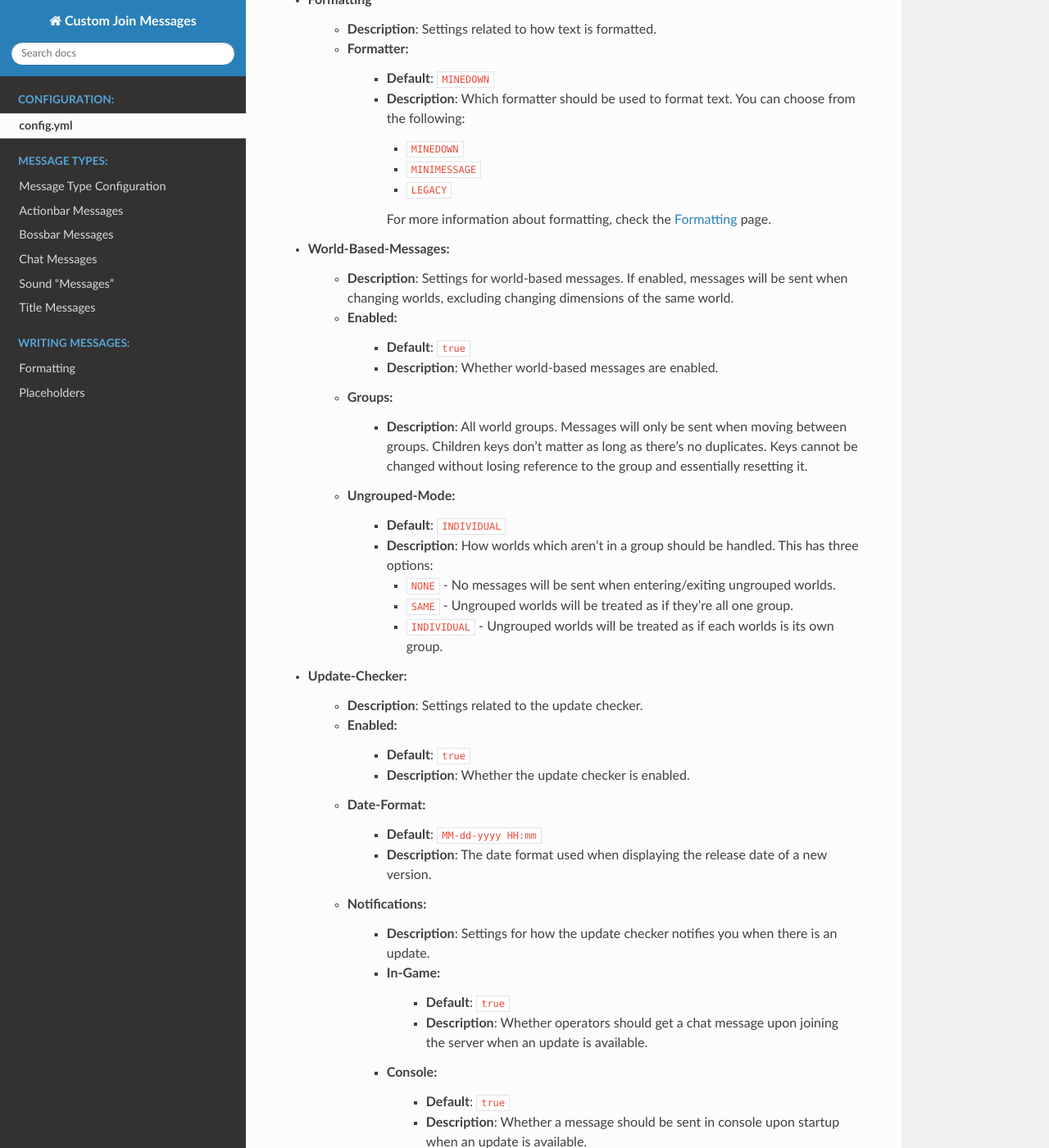
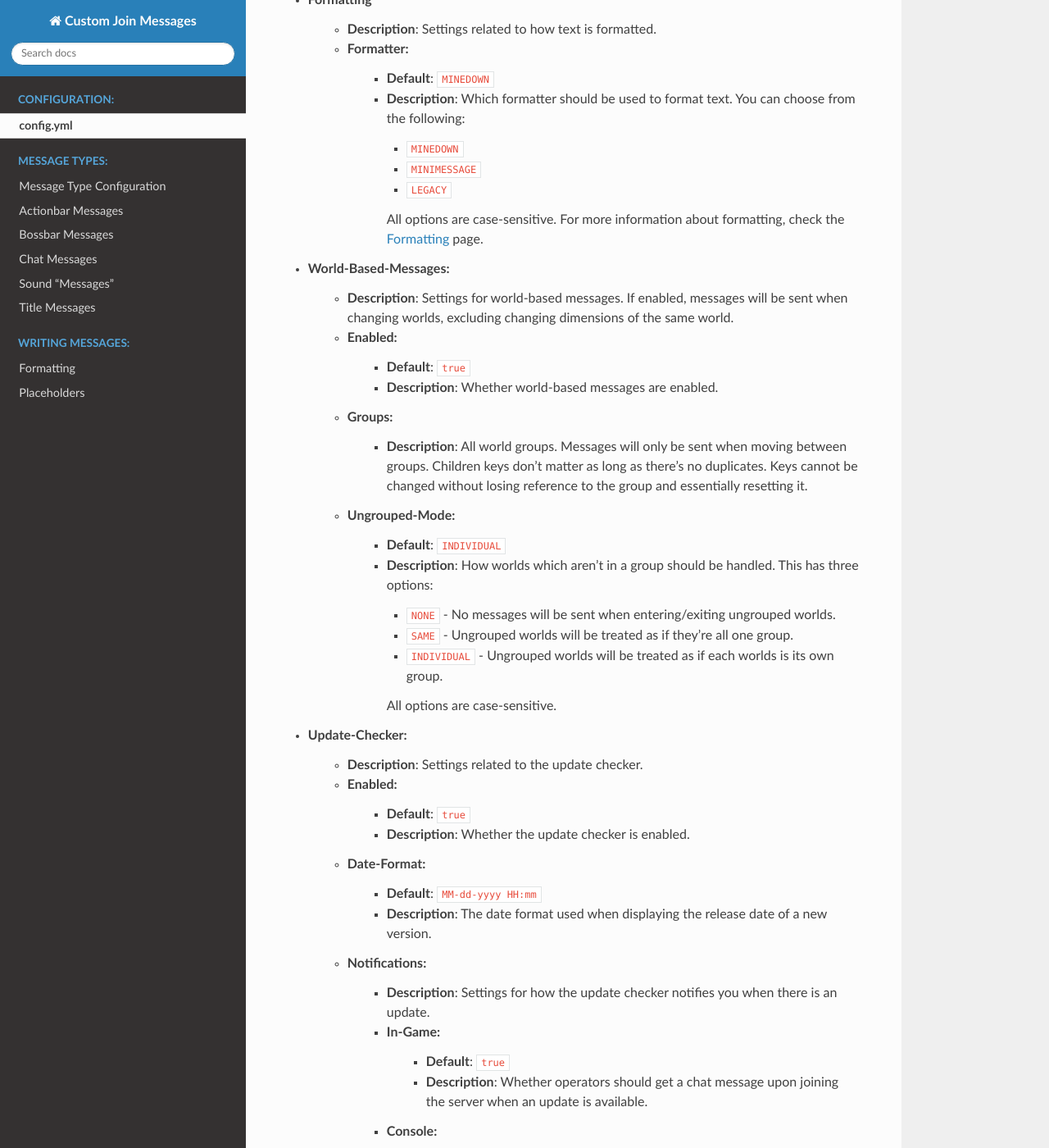
Before and after one commit to Insprill/custom-join-messages, a Sphinx documentation site: the page built from docs/configuration/config.rst, in a window 1280 px wide and 1400 px high, scrolled down 1017 px. Shown: the whole window at 82% size. Built offline with Sphinx 7.4.7 and the Read the Docs theme 2.0.0, drawn with Linux system fonts in a browser that asks for light colours.

Commit message:
Update formatting docs

```diff
--- a/docs/configuration/config.rst
+++ b/docs/configuration/config.rst
@@ -40,7 +42,7 @@ config.yml
         * ``MINIMESSAGE``
         * ``LEGACY``
 
-        For more information about formatting, check the :ref:`formatting` page.
+        All options are case-sensitive. For more information about formatting, check the :ref:`formatting` page.
 
 * World-Based-Messages:
    * **Description**: Settings for world-based messages. If enabled, messages will be sent when changing worlds, excluding changing dimensions of the same world.
@@ -57,6 +59,8 @@ config.yml
         * ``NONE`` - No messages will be sent when entering/exiting ungrouped worlds.
         * ``SAME`` - Ungrouped worlds will be treated as if they're all one group.
         * ``INDIVIDUAL`` - Ungrouped worlds will be treated as if each worlds is its own group.
+
+        All options are case-sensitive.
 
 * Update-Checker:
    * **Description**: Settings related to the update checker.
--- a/docs/writing-messages/formatting.rst
+++ b/docs/writing-messages/formatting.rst
@@ -4,6 +4,7 @@ Formatting
 ==========
 
 CJM offers the unique ability to choose which formatter you'd like to use for formatting messages.
+The formatter you want to use must be set in the :ref:`config.yml`.
 It currently has three options:
 
 * MineDown_
```
Also changed, not shown: other parts of docs/configuration/config.rst (+2 -0 lines).
